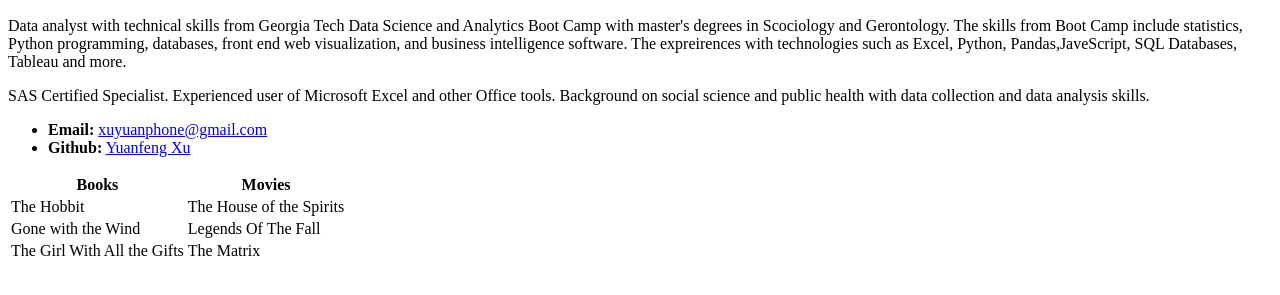
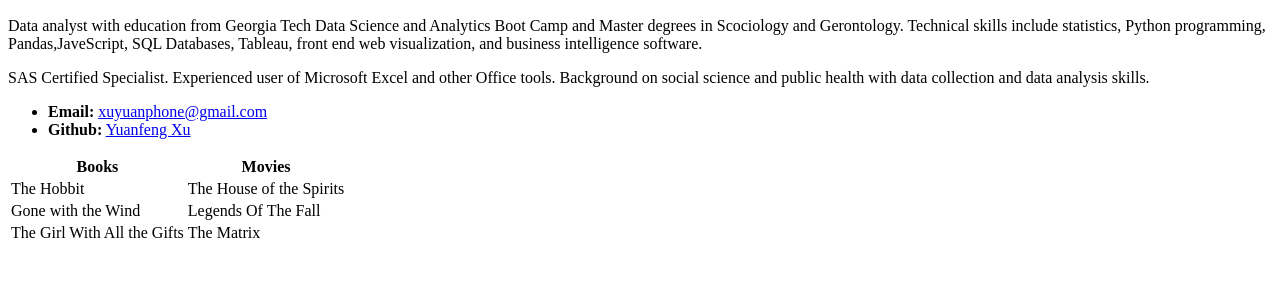
Before and after one commit to Yuanphone/Yuanphone.github.io, a plain HTML site: page index.html in a window 1280 px wide. Shown: the part 283-578 px from the top of the page. Drawn offline with Linux system fonts and the light colour scheme.

Commit message:
Update index.html

```diff
--- a/index.html
+++ b/index.html
@@ -11,9 +11,8 @@
 
   <img src="https://picsum.photos/200/200" alt="Your Name">
 
-  <p>Data analyst with technical skills from Georgia Tech Data Science and Analytics Boot Camp with master's degrees in Scociology and Gerontology.
-    The skills from Boot Camp include statistics, Python programming, databases, front end web visualization, and business intelligence software. The
-    expreirences with technologies such as Excel, Python, Pandas,JaveScript, SQL Databases, Tableau and more.
+  <p>Data analyst with education from Georgia Tech Data Science and Analytics Boot Camp and Master degrees in Scociology and Gerontology.
+    Technical skills include statistics, Python programming, Pandas,JaveScript, SQL Databases, Tableau, front end web visualization, and business intelligence software.
   </p>
   <p>SAS Certified Specialist. Experienced user of Microsoft Excel and other Office tools. Background on social science and public health with data collection and data analysis skills. </p>
 
```
